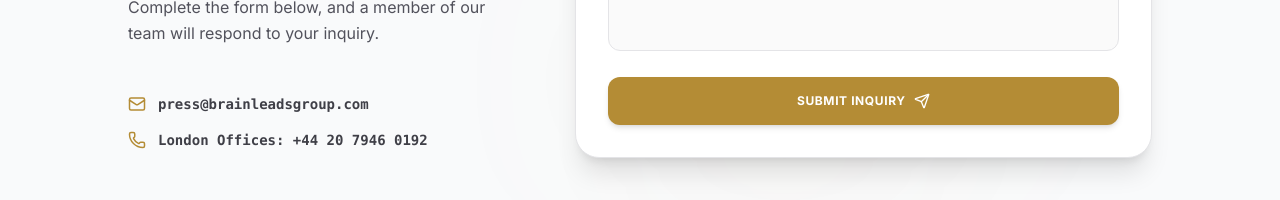
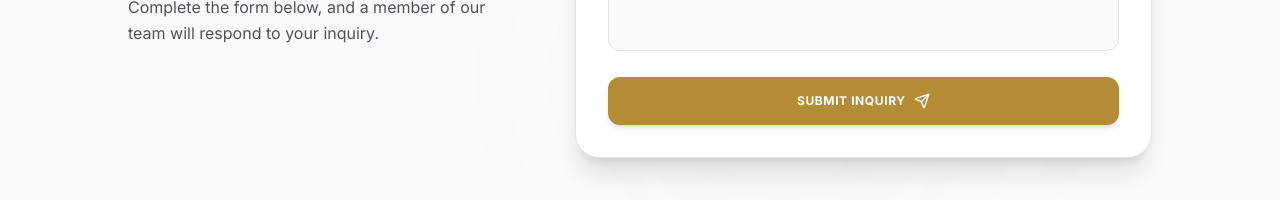
Before and after one commit to gbakidzsunday-maker/Abiodun-Brainard, a React (Vite) app: page / in a window 1280 px wide. Shown: the part 4270-4470 px from the top of the page. Built offline with nearby package versions, Linux system fonts and the light colour scheme; a web font is replaced by a local one.

Commit message:
feat: update contact form endpoint and layout
Update the Google Apps Script Web App URL to the latest deployment and remove the static contact information section from the contact form component.

```diff
--- a/src/components/ContactForm.tsx
+++ b/src/components/ContactForm.tsx
@@ -10,7 +10,7 @@ interface ContactFormProps {
 // --- Backend submission config ---
 // After deploying the Apps Script Web App (see webapp-backend.gs), paste
 // its /exec URL here.
-const WEBAPP_URL = "https://script.google.com/macros/s/AKfycbwe2hVj1tPOaoX0O3jebUxmy-kKBVMj8Z85Cx9mSD-lOBljgG03gw-rkYMaEgKQ5l_iCA/exec";
+const WEBAPP_URL = "https://script.google.com/macros/s/AKfycbyFsoIJCo6X4Vh6z0zl-z8oTLGC543aruw3bhF8gu9Ss_k9SPetrNxrOQuKGPhxMvpOug/exec";
 
 export default function ContactForm({ topic, details }: ContactFormProps) {
   const [formData, setFormData] = useState({
@@ -107,17 +107,7 @@ export default function ContactForm({ topic, details }: ContactFormProps) {
               </span>
             </p>
 
-            {/* Quick contact list */}
-            <div className="space-y-4 pt-6">
-              <div className="flex items-center space-x-3 text-zinc-700">
-                <Mail className="w-4.5 h-4.5 text-[#B48C35]" />
-                <span className="font-mono text-xs md:text-sm font-semibold">press@brainleadsgroup.com</span>
-              </div>
-              <div className="flex items-center space-x-3 text-zinc-700">
-                <Phone className="w-4.5 h-4.5 text-[#B48C35]" />
-                <span className="font-mono text-xs md:text-sm font-semibold">London Offices: +44 20 7946 0192</span>
-              </div>
-            </div>
+
           </div>
 
           {/* Right panel: Live form */}
```
